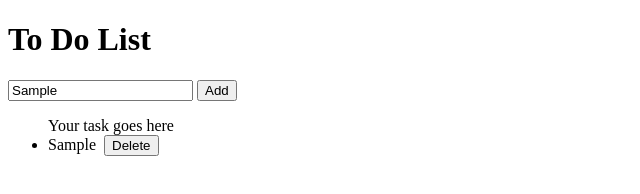
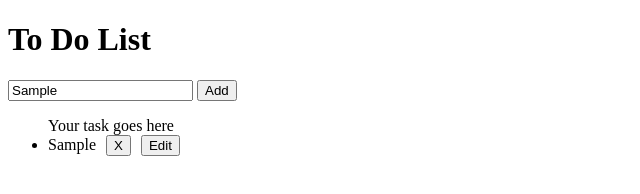
Before and after one commit to Lawrence-19/it24a, a plain HTML site: page todolist.html in a window 1280 px wide. Both pictures are taken after typing "Sample" into the empty fields and a click on the button "Add". Shown: the full height of the page, 0-640 px from the left. Drawn offline with Linux system fonts and the light colour scheme.

Commit message:
Added createEditButton() and handleEditClick()

```diff
--- a/todolist.html
+++ b/todolist.html
@@ -45,12 +45,24 @@
                     const deleteBtn = createDeletebutton(li);
                     li.appendChild(deleteBtn);
 
+                    const taskSpan = document.createElement("span");
+                    taskSpan.textContent = taskText;
+
+                    const editBtn = createEditButton(li, taskSpan);
+                    li.appendChild(editBtn);
+                    li.textContent = "";
+                    li.appendChild(taskSpan);
+                    li.appendChild(deleteBtn);
+                    li.appendChild(editBtn);
+
+
                 }
                 function createDeletebutton(li){
                     const deleteButton = document.createElement("button");
-                    deleteButton.textContent = "Delete";
+                    deleteButton.textContent = "X";
                     deleteButton.className = "delete-btn";
-                    deleteButton.style.marginLeft = "8px";
+                    deleteButton.style.marginLeft = "10px";
+                    deleteButton.backgroundColor = "FF0000";
                     deleteButton.onclick = () => handleDeleteClick(li);
 
                     console.log("createDeleteButton() called -> ", li.textContent);
@@ -61,6 +73,33 @@
                     li.remove();
                     console.log("handleDeleteClick() called -> ", li.textContent.replace("X","").trim(),Date());
                 }
+
+                function createEditButton(li,taskSpan){
+                    const editButton = document.createElement("button");
+                    editButton.textContent = "Edit";
+                    editButton.className = "edit-btn";
+                    editButton.style.marginLeft = "10px";
+                    editButton.backgroundColor = "00FF00";
+
+                    editButton.onclick = () => handleEditClick(taskSpan);
+
+                    console.log("createEditButton() called -> ", taskSpan.textContent);
+                    return editButton;
+                }
+
+                function handleEditClick(li){
+                    const currentText = li.firstChild.textContent.trim();
+                    console.log("handleEditClick() called -> ", currentText, Date());
+
+                    const newText = prompt("Edit Task:", currentText);
+                    if(newText !== null && newText.trim() !== ""){
+                        li.firstChild.textContent = newText.trim();
+                        console.log("handleEditClick() updated to : ", newText.trim(), Date());
+                }else{
+                    console.log("handleEditClick() no changes made ", Date());
+                }
+
+            }
             </script>
 </body>
 </html>
```
